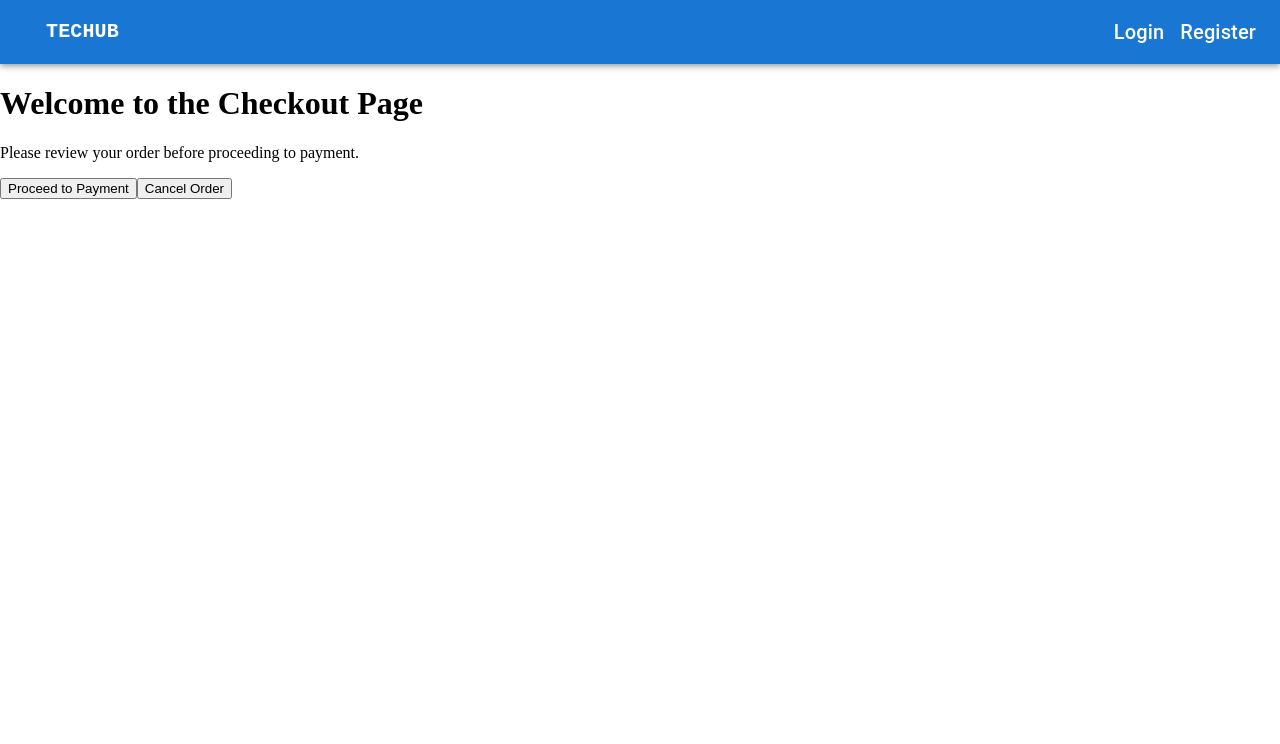
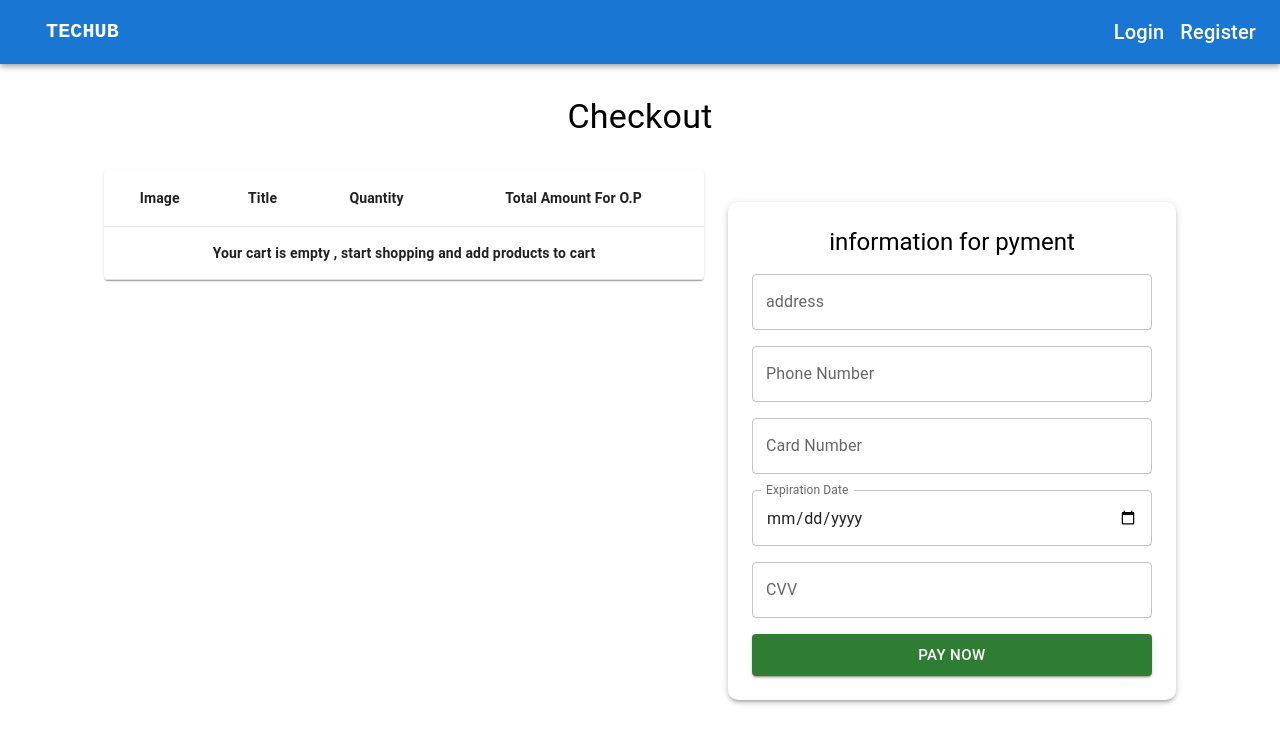
Before and after one commit to abdelfattahidr/E-Commerce_MERN, a React (Vite) app in the folder Client/: page /checkout in a window 1280 px wide. Shown: the top 744 px of the page. Built offline with nearby package versions, Linux system fonts and the light colour scheme; some icons are missing.

Commit message:
checkout screen

```diff
--- a/Client/src/components/navbar.tsx
+++ b/Client/src/components/navbar.tsx
@@ -15,7 +15,7 @@ import { Badge, Button, Grid } from "@mui/material";
 import { useNavigate } from "react-router-dom";
 import ShoppingCart from "@mui/icons-material/ShoppingCart";
 import { useCart } from "../context/cart/CartContext";
-
+import user from "/public/user.jpg";
 function Navbar() {
   const { username, isAuthenticated, logout } = useAth();
   const { cartItems } = useCart();
@@ -55,7 +55,11 @@ function Navbar() {
               alignItems: "center",
             }}
           >
-            <Button variant="text" sx={{color:"#fff"}} onClick={() => navigate("/")}>
+            <Button
+              variant="text"
+              sx={{ color: "#fff" }}
+              onClick={() => navigate("/")}
+            >
               <Box sx={{ display: "flex", alignItems: "center" }}>
                 <AdbIcon sx={{ display: { md: "flex" }, mr: 1 }} />
                 <Typography
@@ -99,10 +103,7 @@ function Navbar() {
                       </Grid>
                       <Grid>
                         <IconButton onClick={handleOpenUserMenu} sx={{ p: 0 }}>
-                          <Avatar
-                            alt={username || ""}
-                            src="/static/images/avatar/2.jpg"
-                          />
+                          <Avatar alt={username || ""} src={user} />
                         </IconButton>
                       </Grid>
                     </Grid>
--- a/Client/src/pages/cart.tsx
+++ b/Client/src/pages/cart.tsx
@@ -8,11 +8,13 @@ import TableHead from "@mui/material/TableHead";
 import TableRow from "@mui/material/TableRow";
 import Paper from "@mui/material/Paper";
 import { useCart } from "../context/cart/CartContext";
+import { Navigate, useNavigate } from "react-router-dom";
 
 const Cart = () => {
   const { cartItems, totalamount, updatecart, removeItemFromCart, clearCart } =
     useCart();
 
+  const Navigate = useNavigate();
   const handleQuantity = (productId: string, quantity: number) => {
     if (quantity < 1) {
       return (quantity = 1); // Ensure quantity is at least 1
@@ -49,6 +51,9 @@ const Cart = () => {
                     Quantity
                   </TableCell>
                   <TableCell align="center" sx={{ fontWeight: "bold" }}>
+                    totale amount for one product
+                  </TableCell>
+                  <TableCell align="center" sx={{ fontWeight: "bold" }}>
                     Action
                   </TableCell>
                 </TableRow>
@@ -76,7 +81,6 @@ const Cart = () => {
                         />
                       </TableCell>
                       <TableCell align="center">{item.title}</TableCell>
-                      <TableCell align="center">{}</TableCell>
                       <TableCell align="center">{item.unitprice} $</TableCell>
                       <TableCell align="center">
                         <ButtonGroup
@@ -120,6 +124,9 @@ const Cart = () => {
                             ""
                           )} */}
                         </ButtonGroup>
+                      </TableCell>
+                      <TableCell align="center">
+                        {item.unitprice * item.quantity} $
                       </TableCell>
                       <TableCell align="center">
                         <ButtonGroup>
@@ -174,10 +181,10 @@ const Cart = () => {
               Total Amount: {totalamount} $
             </Typography>
             <Button
+              sx={{ mt: 2 }}
               variant="contained"
               color="success"
-              sx={{ mt: 2 }}
-              onClick={() => console.log("Proceed to Checkout")}
+              onClick={() => Navigate("/checkout")}
             >
               Proceed to Checkout
             </Button>
--- a/Client/src/pages/checkout.tsx
+++ b/Client/src/pages/checkout.tsx
@@ -1,11 +1,148 @@
+import Table from "@mui/material/Table";
+import { Box, Button, TextField, Typography } from "@mui/material";
+import TableBody from "@mui/material/TableBody";
+import TableCell from "@mui/material/TableCell";
+import Container from "@mui/material/Container";
+import TableContainer from "@mui/material/TableContainer";
+import TableHead from "@mui/material/TableHead";
+import TableRow from "@mui/material/TableRow";
+import Paper from "@mui/material/Paper";
+import { useCart } from "../context/cart/CartContext";
+import { useRef } from "react";
+
 const Checkout = () => {
+  const { cartItems, totalamount } = useCart();
+  const addresseRef = useRef<HTMLInputElement>(null);
+  const phoneRef = useRef<HTMLInputElement>(null);
+  const dateRef = useRef<HTMLInputElement>(null);
+  const cardRef = useRef<HTMLInputElement>(null);
+  const cvvRef = useRef<HTMLInputElement>(null);
+
   return (
-    <div>
-      <h1>Welcome to the Checkout Page</h1>
-      <p>Please review your order before proceeding to payment.</p>
-      <button>Proceed to Payment</button>
-      <button>Cancel Order</button>
-    </div>
+    <Container sx={{ mt: 4 }}>
+      <Typography variant="h4" align="center">
+        Checkout
+      </Typography>
+      <Box sx={{ mt: 4, display: "flex", justifyContent: "center" }} gap={3}>
+        <Box>
+          <TableContainer component={Paper}>
+            <Table sx={{ minWidth: 600 }} aria-label="simple table">
+              <TableHead>
+                <TableRow>
+                  <TableCell align="center" sx={{ fontWeight: "bold" }}>
+                    Image
+                  </TableCell>
+                  <TableCell align="center" sx={{ fontWeight: "bold" }}>
+                    Title
+                  </TableCell>
+                  <TableCell align="center" sx={{ fontWeight: "bold" }}>
+                    Quantity
+                  </TableCell>
+                  <TableCell align="center" sx={{ fontWeight: "bold" }}>
+                    Total Amount For O.P
+                  </TableCell>
+                </TableRow>
+              </TableHead>
+              <TableBody>
+                {cartItems.length === 0 ? (
+                  <TableCell
+                    component="th"
+                    scope="row"
+                    align="center"
+                    colSpan={5}
+                    sx={{ fontWeight: "bold" }}
+                  >
+                    Your cart is empty , start shopping and add products to cart
+                  </TableCell>
+                ) : (
+                  cartItems.map((item) => (
+                    <TableRow key={item.productId}>
+                      <TableCell align="center">
+                        <img
+                          src={item.image}
+                          width={100}
+                          alt={item.title}
+                          style={{ borderRadius: "10px" }}
+                        />
+                      </TableCell>
+                      <TableCell align="center">{item.title}</TableCell>
+                      <TableCell align="center">{item.quantity}</TableCell>
+                      <TableCell align="center" sx={{ fontWeight: "bold" }}>
+                        {item.quantity * item.unitprice} $
+                      </TableCell>
+                    </TableRow>
+                  ))
+                )}
+              </TableBody>
+            </Table>
+            {totalamount > 0 && (
+              <Box
+                display={"flex"}
+                flexDirection={"row"}
+                justifyContent={"end"}
+              >
+                <Typography variant="h6" sx={{ m: 4, fontWeight: "bold" }}>
+                  Total Amount: {totalamount} $
+                </Typography>
+              </Box>
+            )}
+          </TableContainer>
+        </Box>
+        <Box
+          sx={{
+            width: "400px",
+            mt: 4,
+            p: 3,
+            borderRadius: "10px",
+            boxShadow: 3,
+          }}
+        >
+          <Typography variant="h5" align="center" sx={{ mb: 2 }}>
+            information for pyment
+          </Typography>
+          <Box
+            sx={{
+              display: "flex",
+              flexDirection: "column",
+              alignItems: "center",
+              gap: 2,
+            }}
+          >
+            <TextField
+              fullWidth
+              label="address"
+              variant="outlined"
+              ref={addresseRef}
+            />
+            <TextField
+              fullWidth
+              label="Phone Number"
+              variant="outlined"
+              ref={phoneRef}
+            />
+            <TextField
+              fullWidth
+              label="Card Number"
+              variant="outlined"
+              ref={cardRef}
+            />
+            <TextField
+              fullWidth
+              label="Expiration Date"
+              variant="outlined"
+              type="date"
+              InputLabelProps={{ shrink: true }}
+              inputProps={{ min: new Date().toISOString().split("t")[0] }}
+              ref={dateRef}
+            />
+            <TextField fullWidth label="CVV" variant="outlined"  ref={cvvRef}/>
+            <Button variant="contained" color="success" size="large" fullWidth>
+              Pay Now
+            </Button>
+          </Box>
+        </Box>
+      </Box>
+    </Container>
   );
 };
 
```
